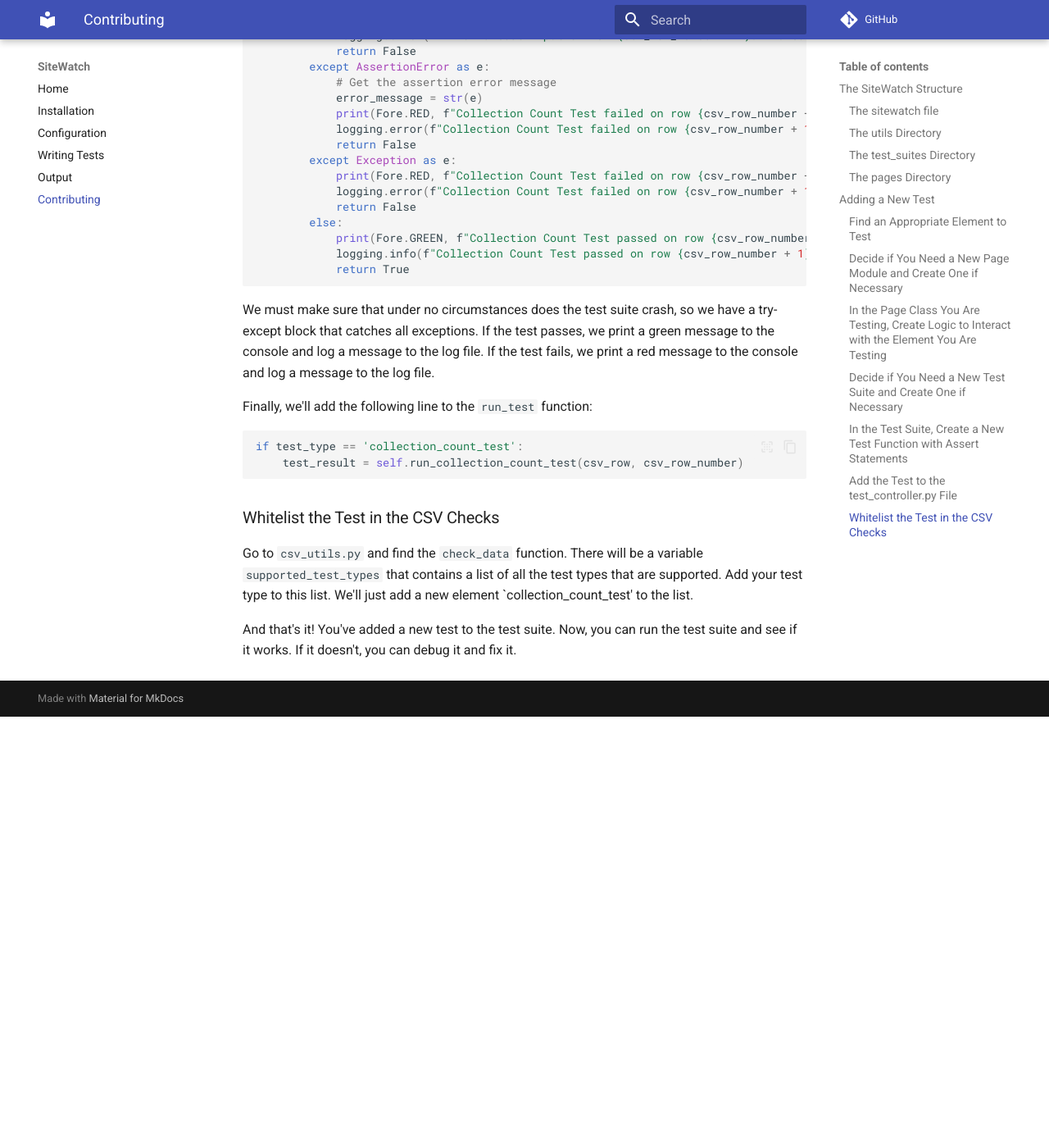
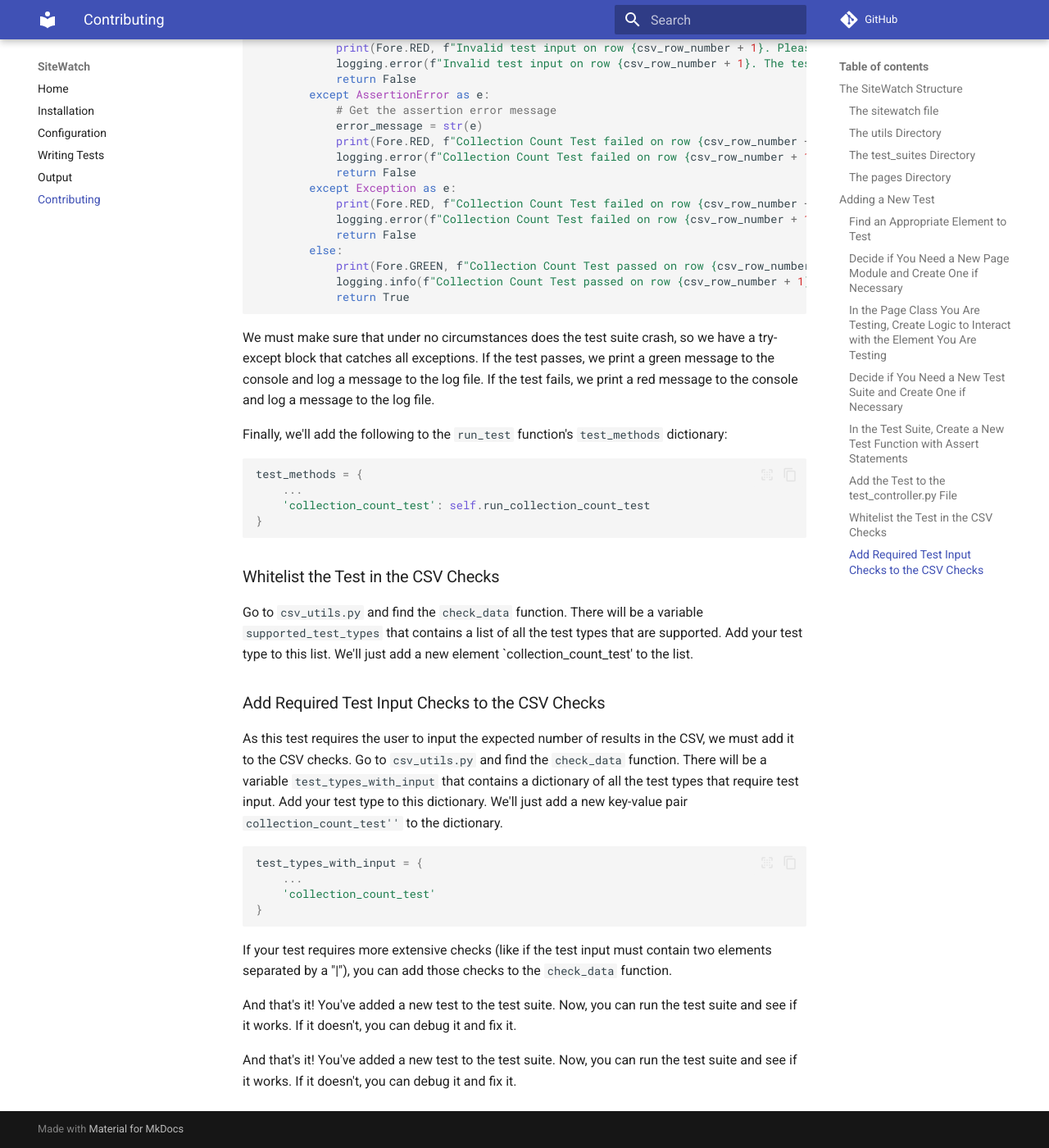
Before and after one commit to digitalutsc/site_watch, an MkDocs documentation site: the page built from docs/contributing.md, in a window 1280 px wide and 1400 px high, scrolled down 6551 px. Shown: the whole window at 82% size. Built offline with MkDocs 1.6.1 and Material for MkDocs 9.7.7, drawn with Linux system fonts in a browser that asks for light colours; comment, search, counter and statistics services are not loaded; before the commit the page ends 7425 px from its top, so only the background shows below that; some of the changed text lies outside the part shown.

Commit message:
add documentation to reflect changes

````diff
--- a/docs/contributing.md
+++ b/docs/contributing.md
@@ -27,6 +27,7 @@ There are several steps involved in adding a new test:
 * In the test suite, create a new test function with assert statements
 * Add the test to the `test_controller.py` file
 * Whitelist the test in the CSV checks
+* Add required test input checks to the CSV checks
 
 ### Find an Appropriate Element to Test
 Let's consider the [first page](https://griot.digital.utsc.utoronto.ca/search-results?a%5B0%5D%5Bf%5D=all&a%5B0%5D%5Bi%5D=IS&a%5B0%5D%5Bv%5D=griot) above. Here is a screenshot of the page
@@ -184,13 +185,30 @@ def run_collection_count_test(self, csv_row: dict, csv_row_number: int) -> bool:
 ```
 We must make sure that under no circumstances does the test suite crash, so we have a try-except block that catches all exceptions. If the test passes, we print a green message to the console and log a message to the log file. If the test fails, we print a red message to the console and log a message to the log file.
 
-Finally, we'll add the following line to the `run_test` function:
+Finally, we'll add the following to the `run_test` function's `test_methods` dictionary:
 ```py
-if test_type == 'collection_count_test':
-    test_result = self.run_collection_count_test(csv_row, csv_row_number)
+test_methods = {
+    ...
+    'collection_count_test': self.run_collection_count_test
+}
 ```
 
 ### Whitelist the Test in the CSV Checks
 Go to `csv_utils.py` and find the `check_data` function. There will be a variable `supported_test_types` that contains a list of all the test types that are supported. Add your test type to this list. We'll just add a new element `collection_count_test' to the list.
 
+
+### Add Required Test Input Checks to the CSV Checks
+As this test requires the user to input the expected number of results in the CSV, we must add it to the CSV checks. Go to `csv_utils.py` and find the `check_data` function. There will be a variable `test_types_with_input` that contains a dictionary of all the test types that require test input. Add your test type to this dictionary. We'll just add a new key-value pair `collection_count_test''` to the dictionary.
+```py
+test_types_with_input = {
+    ...
+    'collection_count_test'
+}
+```
+If your test requires more extensive checks (like if the test input must contain two elements separated by a "|"), you can add those checks to the `check_data` function.
+
 And that's it! You've added a new test to the test suite. Now, you can run the test suite and see if it works. If it doesn't, you can debug it and fix it.
+
+
+
+And that's it! You've added a new test to the test suite. Now, you can run the test suite and see if it works. If it doesn't, you can debug it and fix it.
````
Also changed, not shown: site/contributing/index.html, site/search/search_index.json, 1 other file.
